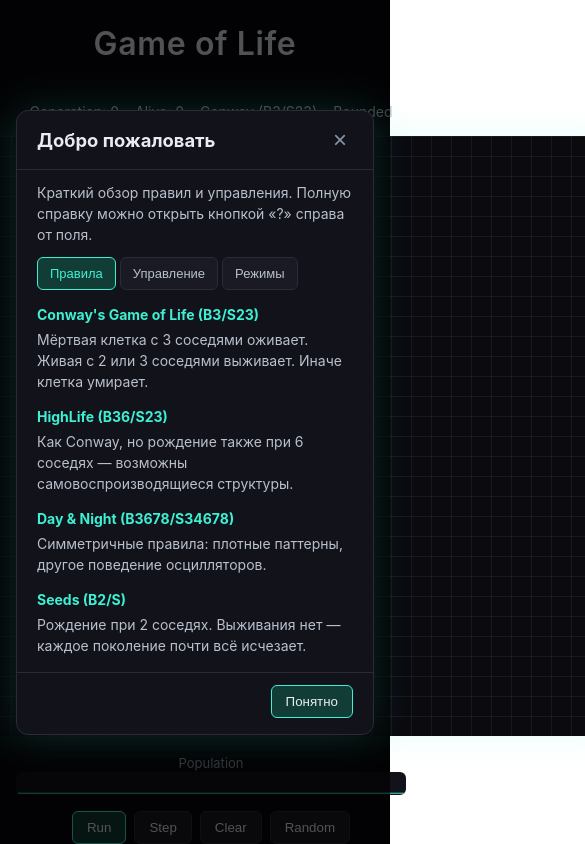
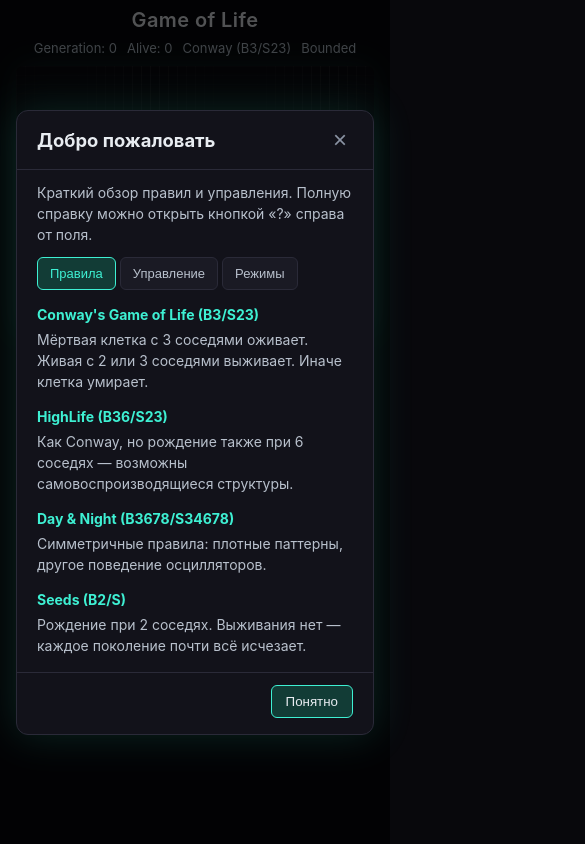
Before and after one commit to klerok/Game-of-Life, a React (Create React App) app: page / in a window 390 px wide. Shown: the top 844 px of the page, 585 px wide, since content can reach past the window. Built offline with nearby package versions, Linux system fonts and the light colour scheme.

Commit message:
some styles changes

```diff
--- a/src/App.css
+++ b/src/App.css
@@ -1,12 +1,22 @@
 .App {
   text-align: center;
   min-height: 100vh;
+  max-width: 100vw;
+  overflow-x: hidden;
   background: #08080c;
   color: #e8ecf1;
 }
+
 .App h1 {
-  padding: 24px 16px;
+  padding: 16px;
   margin: 0;
   font-weight: 600;
   letter-spacing: 0.02em;
 }
+
+@media (max-height: 940px) {
+  .App h1 {
+    padding: 8px 16px;
+    font-size: 1.25rem;
+  }
+}
--- a/src/components/Game.jsx
+++ b/src/components/Game.jsx
@@ -18,8 +18,6 @@ export default function Game() {
   return (
     <>
       <div className="lifeShell">
-        <div className="lifeShellSpacer" aria-hidden="true" />
-
         <div className="lifeGame">
           <StatsBar
             generation={game.generation}
--- a/src/index.css
+++ b/src/index.css
@@ -1,5 +1,18 @@
+*,
+*::before,
+*::after {
+  box-sizing: border-box;
+}
+
+html {
+  background: #08080c;
+  overflow-x: hidden;
+}
+
 body {
   margin: 0;
+  background: #08080c;
+  overflow-x: hidden;
   font-family: -apple-system, BlinkMacSystemFont, 'Segoe UI', 'Roboto', 'Oxygen',
     'Ubuntu', 'Cantarell', 'Fira Sans', 'Droid Sans', 'Helvetica Neue',
     sans-serif;
--- a/src/styles/Game.css
+++ b/src/styles/Game.css
@@ -1,21 +1,28 @@
 .lifeShell {
-  display: flex;
-  align-items: flex-start;
-  justify-content: center;
-  gap: 16px;
+  display: grid;
+  grid-template-columns: 1fr min(800px, calc(100% - 32px)) 1fr;
+  column-gap: 16px;
+  align-items: start;
   width: 100%;
-  min-height: calc(100vh - 72px);
+  max-width: 100vw;
+  overflow-x: hidden;
   padding: 0 16px 16px;
 }
 
-.lifeShellSpacer {
-  flex: 1 1 0;
-  min-width: 0;
+.lifeGame {
+  grid-column: 2;
+  display: flex;
+  flex-direction: column;
+  align-items: center;
+  gap: 16px;
+  width: 100%;
+  max-width: 800px;
+  padding: 8px 0 0;
 }
 
 .lifeShellSide {
-  flex: 1 1 0;
-  min-width: 48px;
+  grid-column: 3;
+  min-width: 0;
   display: flex;
   align-items: flex-start;
   justify-content: flex-start;
@@ -32,19 +39,10 @@
   border-radius: 50%;
 }
 
-.lifeGame {
-  display: flex;
-  flex-direction: column;
-  align-items: center;
-  gap: 16px;
-  flex: 0 0 800px;
-  width: 800px;
-  max-width: 100%;
-  padding: 16px 0;
-}
-
 .lifeBoard {
   display: block;
+  max-width: 100%;
+  height: auto;
   border-radius: 8px;
   box-shadow: 0 0 32px rgba(62, 240, 211, 0.12);
   cursor: crosshair;
@@ -61,7 +59,7 @@
 .lifeToggle,
 .lifeChart,
 .lifeGameRow {
-  width: 800px;
+  width: min(800px, 100%);
   max-width: 100%;
 }
 
@@ -148,27 +146,41 @@
 .lifeChart canvas {
   display: block;
   width: 100%;
+  max-width: 100%;
   border-radius: 6px;
+}
+
+@media (max-height: 940px) {
+  .lifeGame {
+    gap: 10px;
+    padding-top: 0;
+  }
+
+  .lifeStats {
+    gap: 10px;
+    font-size: 13px;
+  }
+
+  .lifeControls {
+    gap: 10px;
+  }
 }
 
 @media (max-width: 900px) {
   .lifeShell {
+    display: flex;
     flex-direction: column;
     align-items: center;
   }
 
-  .lifeShellSpacer {
-    display: none;
+  .lifeGame {
+    grid-column: auto;
+    width: min(800px, 100%);
   }
 
   .lifeShellSide {
-    width: 800px;
-    max-width: 100%;
+    grid-column: auto;
+    width: min(800px, 100%);
     justify-content: flex-end;
-    order: 2;
-  }
-
-  .lifeGame {
-    order: 1;
   }
 }
--- a/src/styles/Help.css
+++ b/src/styles/Help.css
@@ -2,6 +2,7 @@
   flex: 0 0 0;
   width: 0;
   max-width: 0;
+  min-width: 0;
   overflow: hidden;
   opacity: 0;
   transition:
@@ -11,10 +12,10 @@
 }
 
 .helpPanelOpen {
-  flex: 1 1 auto;
-  width: min(360px, calc(100vw - 832px));
+  flex: 0 0 auto;
+  width: min(360px, calc(100% - 16px));
   max-width: 420px;
-  min-width: 260px;
+  min-width: min(260px, 100%);
   opacity: 1;
 }
 
@@ -35,7 +36,7 @@
 
 .helpPanelInner {
   width: 100%;
-  min-width: 260px;
+  min-width: 0;
   max-height: calc(100vh - 120px);
 }
 
@@ -146,10 +147,11 @@
 @media (max-width: 1100px) {
   .helpPanelOpen {
     position: fixed;
-    inset: 16px;
+    top: 16px;
+    right: 16px;
+    bottom: 16px;
     left: auto;
-    right: 16px;
-    width: min(420px, calc(100vw - 32px));
+    width: min(420px, calc(100% - 32px));
     max-width: none;
     min-width: 0;
     margin: 0;
```
